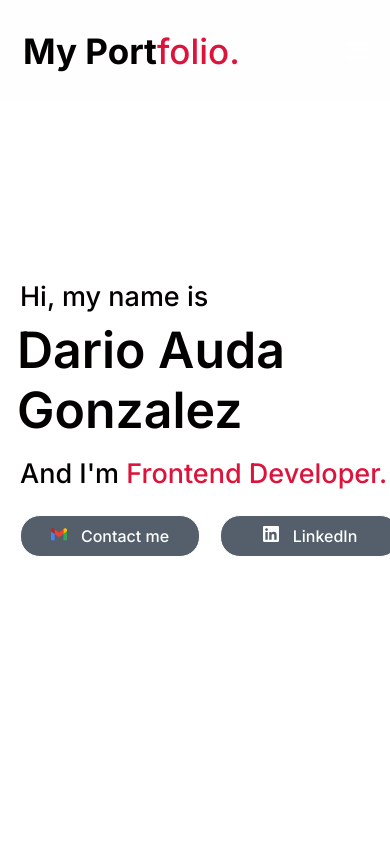
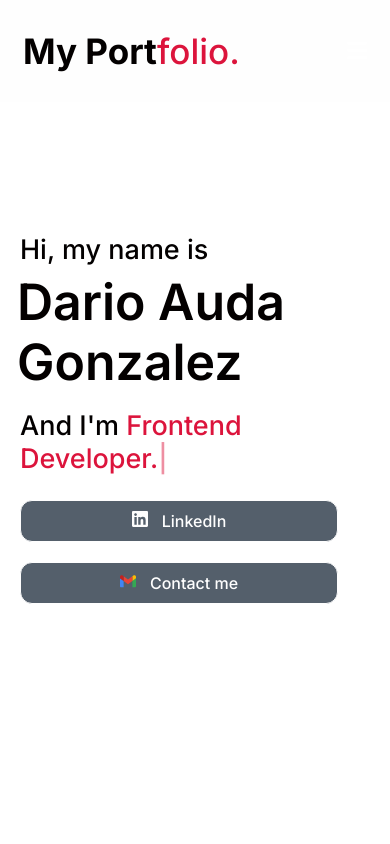
Before and after one commit to dario2801/MiPortafolio, a plain HTML site: page index.html in a window 390 px wide. Shown: the top 844 px of the page. Drawn offline with nearby package versions, Linux system fonts and the light colour scheme.

Commit message:
fixing responsive

```diff
--- a/style.css
+++ b/style.css
@@ -726,9 +726,10 @@ footer span {
 /*mediaqueries*/
 
 @media (max-width:947px) {
-    section{
+    section {
         width: 100%;
     }
+
     .max-width {
         padding: 0 50px;
     }
@@ -774,6 +775,7 @@ footer span {
         margin: 20px 0;
         font-size: 25px;
     }
+
     .home .home-content .text-2 {
         font-size: 70px;
     }
@@ -856,9 +858,10 @@ footer span {
 }
 
 @media (max-width:500px) {
-    .hero-page{
+    .hero-page {
         padding: 0 30px;
     }
+
     .max-width {
         margin-left: 0;
         padding: 0 23px;
@@ -872,20 +875,25 @@ footer span {
         font-size: 27px;
     }
 }
-@media (max-width:430px) {
-    .hero-page{
+
+@media (max-width:460px) {
+    .home{
+        align-items: center;
+        justify-content: center;
+    }
+    .hero-page {
+        width: 400px;
+        margin: 0 auto;
         padding: 0 20px;
     }
-    .max-width {
-        margin-left: 0;
-        padding: 0 23px;
+
+    .button-container {
+        width: 100%;
+        flex-direction: column-reverse;
     }
 
-    .home .home-content .text-2 {
-        font-size: 50px;
-    }
-
-    .home .home-content .text-3 {
-        font-size: 27px;
+    .badge-button {
+        width: 100%;
+        border-radius: 12px;
     }
 }
```
